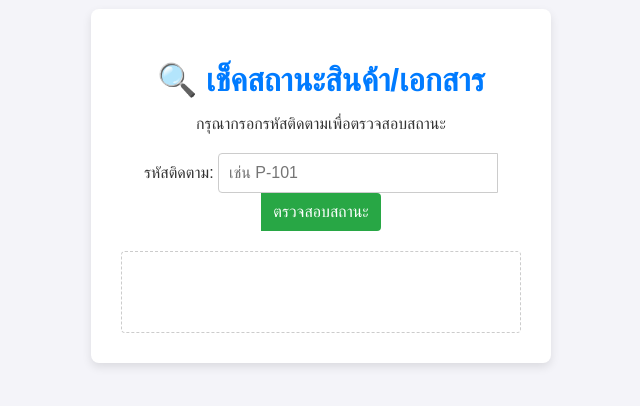
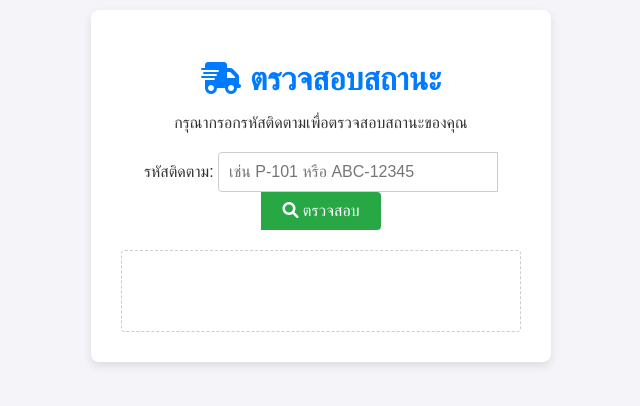
Before and after one commit to shikaristore1200-lab/Store-status.com, a plain HTML site: page index.html in a window 1280 px wide. Shown: the part 214-620 px from the top of the page, without its empty margins (319-959 px from the left). Drawn offline with Linux system fonts and the light colour scheme.

Commit message:
Update index.html

```diff
--- a/index.html
+++ b/index.html
@@ -3,20 +3,20 @@
 <head>
     <meta charset="UTF-8">
     <meta name="viewport" content="width=device-width, initial-scale=1.0">
-    <title>ระบบเช็คสถานะจาก Google Sheet</title>
+    <title>✨ ระบบเช็คสถานะสินค้า/เอกสาร ✨</title>
+    <link href="https://fonts.googleapis.com/css2?family=Kanit:wght@300;400;600&display=swap" rel="stylesheet">
+    <link rel="stylesheet" href="https://cdnjs.cloudflare.com/ajax/libs/font-awesome/6.0.0-beta3/css/all.min.css">
     <link rel="stylesheet" href="style.css">
 </head>
 <body>
 
     <div class="container">
-        <h1>🔍 เช็คสถานะสินค้า/เอกสาร</h1>
-        <p>กรุณากรอกรหัสติดตามเพื่อตรวจสอบสถานะ</p>
+        <h1><i class="fas fa-shipping-fast"></i> ตรวจสอบสถานะ</h1> <p class="subtitle">กรุณากรอกรหัสติดตามเพื่อตรวจสอบสถานะของคุณ</p>
 
         <div class="input-group">
             <label for="statusId">รหัสติดตาม:</label>
-            <input type="text" id="statusId" placeholder="เช่น P-101">
-            <button onclick="checkStatus()">ตรวจสอบสถานะ</button>
-        </div>
+            <input type="text" id="statusId" placeholder="เช่น P-101 หรือ ABC-12345">
+            <button onclick="checkStatus()"><i class="fas fa-search"></i> ตรวจสอบ</button> </div>
 
         <div id="result">
             </div>
```
